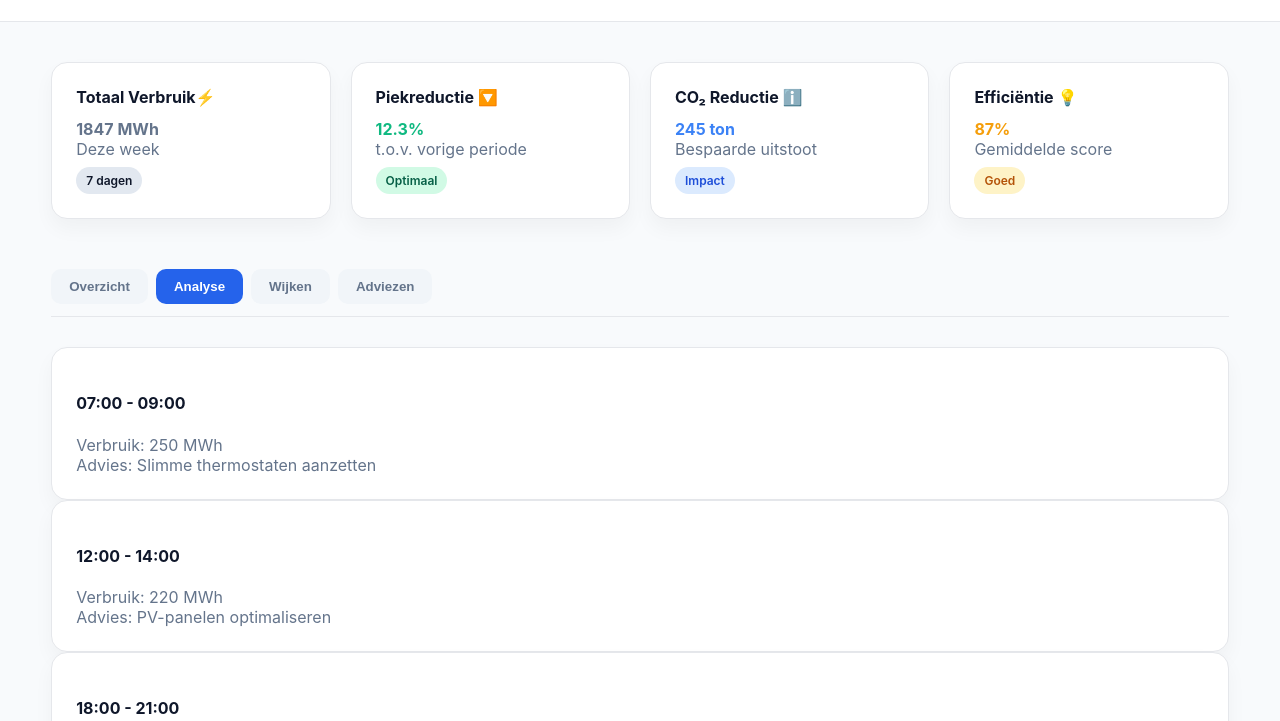
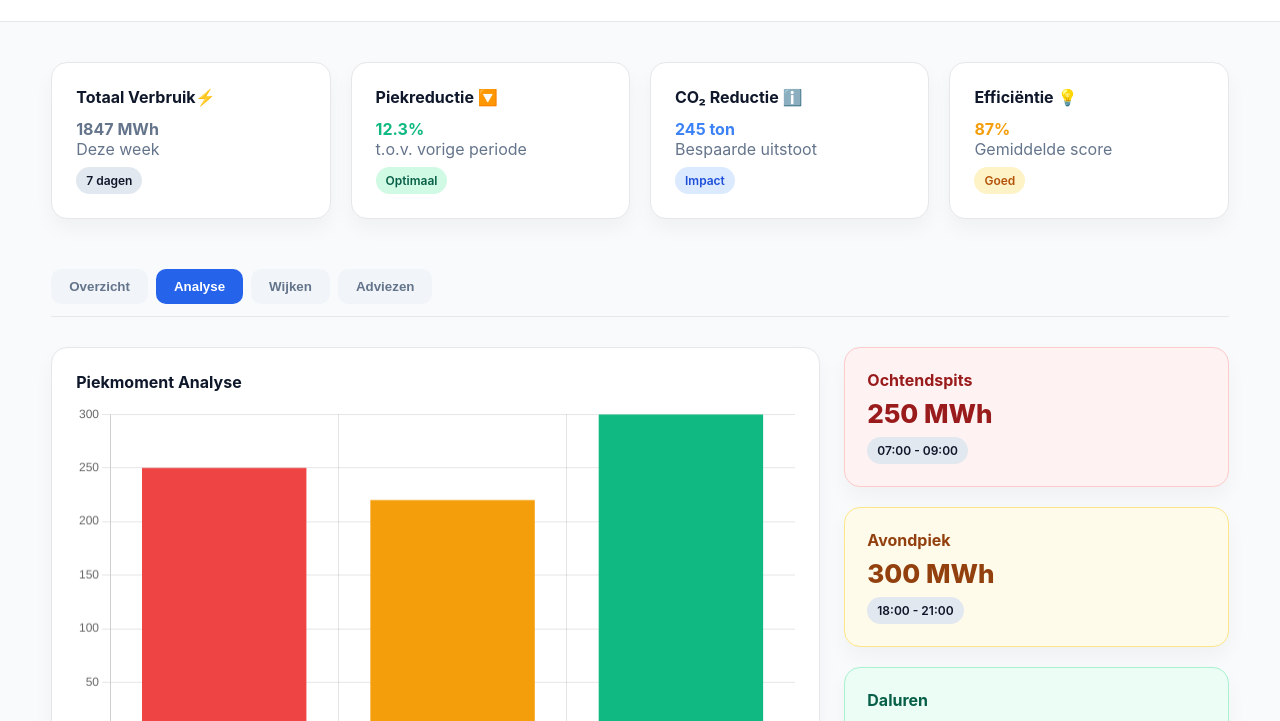
Before and after one commit to maximnrs/smart-urban-energy, a website: page frontend/index.html in a window 1280 px wide. Both pictures are taken after a click on the button "Analyse". Shown: the part 79-800 px from the top of the page. Drawn offline with nearby package versions, Linux system fonts and the light colour scheme.

Commit message:
Create analysis tab dashboard

```diff
--- a/frontend/css/style.css
+++ b/frontend/css/style.css
@@ -201,3 +201,54 @@ footer {
     margin: 6px 0 0 0;
   }
 }
+
+/* ================= ANALYSIS ================= */
+
+.analysis-grid {
+  display: grid;
+  grid-template-columns: 2fr 1fr;
+  gap: 24px;
+}
+
+.analysis-kpis {
+  display: grid;
+  grid-template-rows: repeat(3, 1fr);
+  gap: 20px;
+}
+
+.analysis-kpi {
+  padding: 22px;
+  border-radius: var(--radius);
+  border: 1px solid var(--border-color);
+  box-shadow: 0 10px 20px rgba(0, 0, 0, 0.04);
+}
+
+.analysis-kpi h4 {
+  margin: 0 0 8px;
+  font-size: 16px;
+}
+
+.analysis-kpi p {
+  font-size: 26px;
+  font-weight: 800;
+  margin: 0;
+}
+
+/* Kleuren */
+.analysis-kpi.red {
+  background: #fef2f2;
+  border-color: #fecaca;
+  color: #991b1b;
+}
+
+.analysis-kpi.yellow {
+  background: #fffbeb;
+  border-color: #fde68a;
+  color: #92400e;
+}
+
+.analysis-kpi.green {
+  background: #ecfdf5;
+  border-color: #a7f3d0;
+  color: #065f46;
+}
--- a/frontend/index.html
+++ b/frontend/index.html
@@ -53,13 +53,43 @@
         </div>
       </div>
 
-      <div class="tab-content" id="analysis"></div>
+      <div class="tab-content" id="analysis">
+        <div class="analysis-grid">
+          <!-- Chart -->
+          <div class="card chart-card">
+            <h3>Piekmoment Analyse</h3>
+            <canvas id="peakChart"></canvas>
+          </div>
+
+          <!-- KPI Blocks -->
+          <div class="analysis-kpis">
+            <div class="analysis-kpi red">
+              <h4>Ochtendspits</h4>
+              <p id="morningPeak">-</p>
+              <span class="badge">07:00 - 09:00</span>
+            </div>
+
+            <div class="analysis-kpi yellow">
+              <h4>Avondpiek</h4>
+              <p id="eveningPeak">-</p>
+              <span class="badge">18:00 - 21:00</span>
+            </div>
+
+            <div class="analysis-kpi green">
+              <h4>Daluren</h4>
+              <p id="lowPeak">-</p>
+              <span class="badge">03:00 - 05:00</span>
+            </div>
+          </div>
+        </div>
+      </div>
+
       <div class="tab-content" id="districts"></div>
       <div class="tab-content" id="suggestions"></div>
     </main>
 
     <footer>
-      <p>Smart Urban Energy Dashboard - ICT voor Duurzaamheid in Nederland</p>
+      <p>Smart Urban Energy Dashboard</p>
     </footer>
 
     <script src="/js/app.js"></script>
--- a/frontend/js/app.js
+++ b/frontend/js/app.js
@@ -206,18 +206,43 @@ function renderDistricts() {
 renderDistricts();
 
 // ===== Peak Analysis =====
+let peakChart;
+
 function renderPeakAnalysis() {
-  peakAnalysis.innerHTML = peakAnalysisData
-    .map(
-      (p) => `
-    <div class="card">
-      <h4>${p.time}</h4>
-      <p>Verbruik: ${p.verbruik} MWh</p>
-      <p>Advies: ${p.advies}</p>
-    </div>
-  `
-    )
-    .join("");
+  // KPI waardes zetten
+  document.getElementById("morningPeak").textContent =
+    peakAnalysisData[0].verbruik + " MWh";
+
+  document.getElementById("eveningPeak").textContent =
+    peakAnalysisData[2].verbruik + " MWh";
+
+  document.getElementById("lowPeak").textContent =
+    Math.min(...peakAnalysisData.map((p) => p.verbruik)) + " MWh";
+
+  // Chart bouwen
+  const ctx = document.getElementById("peakChart").getContext("2d");
+
+  if (peakChart) peakChart.destroy();
+
+  peakChart = new Chart(ctx, {
+    type: "bar",
+    data: {
+      labels: peakAnalysisData.map((p) => p.time),
+      datasets: [
+        {
+          label: "Verbruik (MWh)",
+          data: peakAnalysisData.map((p) => p.verbruik),
+          backgroundColor: ["#ef4444", "#f59e0b", "#10b981"],
+        },
+      ],
+    },
+    options: {
+      responsive: true,
+      plugins: {
+        legend: { display: false },
+      },
+    },
+  });
 }
 renderPeakAnalysis();
 
```
